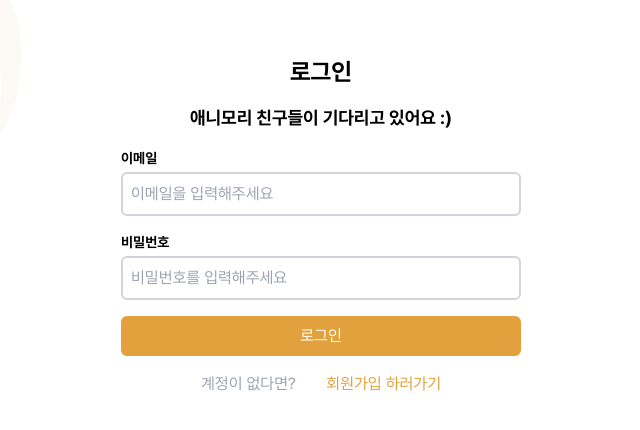
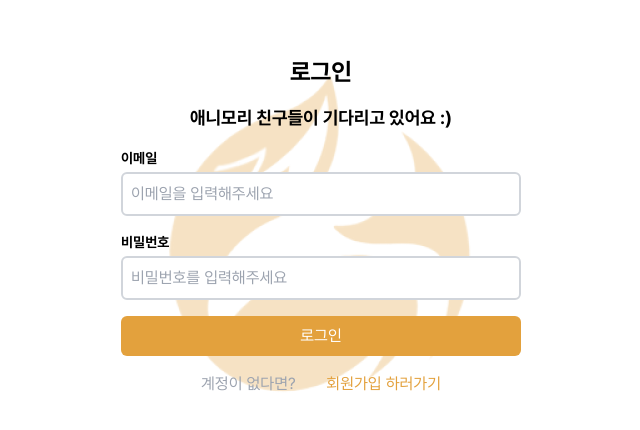
Before and after one commit to Step3-kakao-tech-campus/Team16_FE, a React (Create React App) app: page /login in a window 1280 px wide. Shown: the part 174-604 px from the top of the page, without its empty margins (319-959 px from the left). Built offline with nearby package versions, Linux system fonts and the light colour scheme.

Commit message:
design: 로그인, 회원가입 페이지 로고 스타일 수정
투명도가 높아서 로고 이미지가 보이지 않던 부분 수정했습니다.
좌상단에 있던 이미지 화면 정중앙으로 가도록 수정했습니다.

```diff
--- a/src/pages/VLoginPage.tsx
+++ b/src/pages/VLoginPage.tsx
@@ -10,8 +10,9 @@ const VLoginPage = ({ redirectSignupPage }: Props) => {
     <div
       className="flex flex-col justify-center items-center gap-4 h-screen"
       style={{
-        backgroundImage: 'url(assets/images/backgroundLogo.png)',
+        backgroundImage: 'url(assets/images/backgroundImage.png)',
         backgroundRepeat: 'no-repeat',
+        backgroundPosition: 'center',
       }}
     >
       <Banner className="font-bold text-2xl">로그인</Banner>
--- a/src/pages/VSignupPage.tsx
+++ b/src/pages/VSignupPage.tsx
@@ -10,8 +10,9 @@ const VSignupPage = ({ redirectLoginPage }: Props) => {
     <div
       className="flex flex-col justify-center items-center gap-4 min-h-screen"
       style={{
-        backgroundImage: 'url(assets/images/backgroundLogo.png)',
+        backgroundImage: 'url(assets/images/backgroundImage.png)',
         backgroundRepeat: 'no-repeat',
+        backgroundPosition: 'center',
       }}
     >
       <Banner className="font-bold text-2xl">회원가입</Banner>
```
Also changed, not shown: public/assets/images/backgroundImage.png (added), public/assets/images/backgroundLogo.png (deleted).
